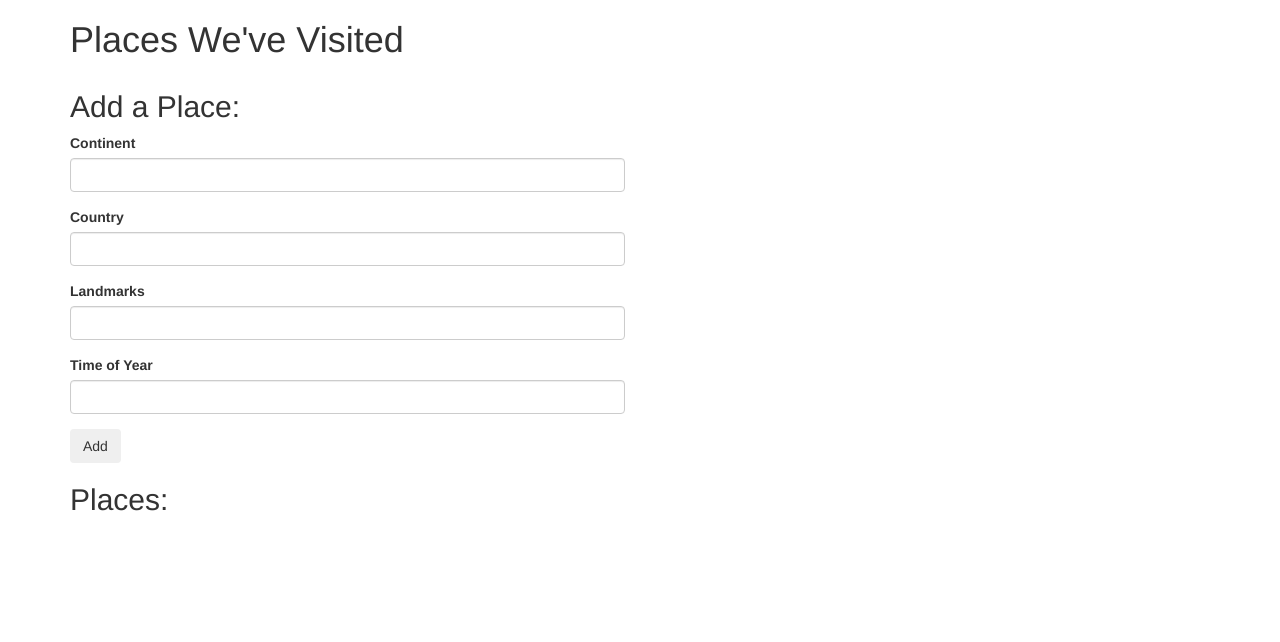
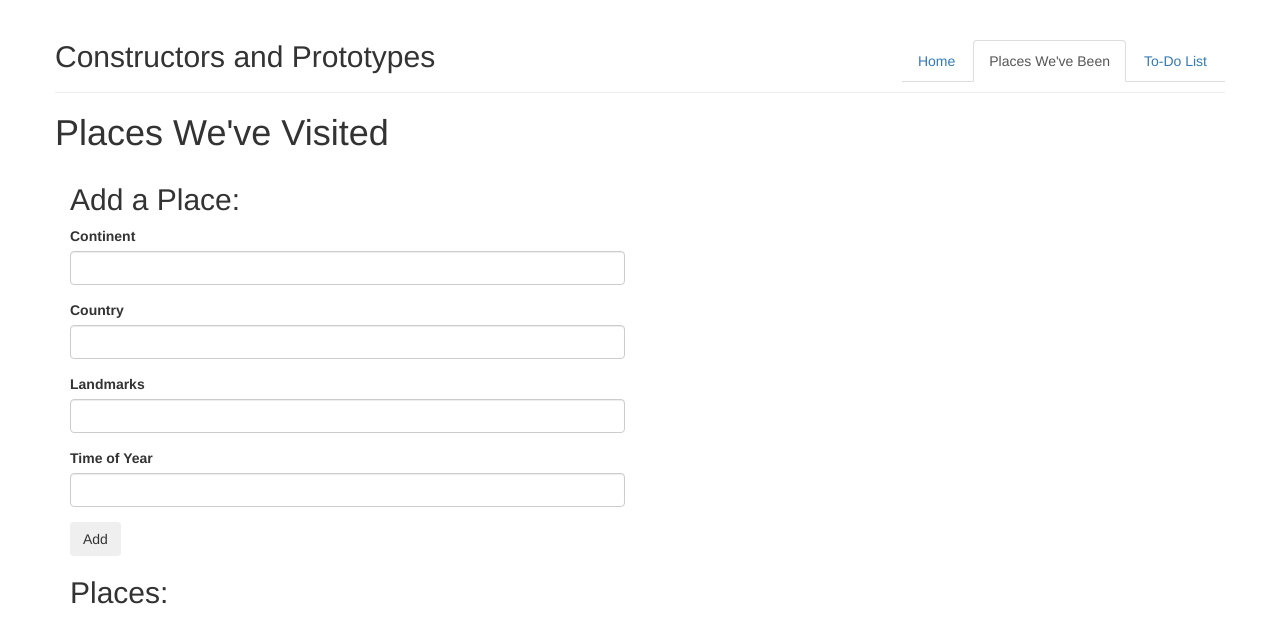
Before and after one commit to CharlesEwel/contact2, a plain HTML site: page places.html in a window 1280 px wide. Drawn offline with Linux system fonts and the light colour scheme.

Commit message:
add navigation bar and will update READM.md

```diff
--- a/places.html
+++ b/places.html
@@ -9,9 +9,16 @@
   </head>
   <body>
     <div class="container">
+      <div class="row">
+        <header class="page-header">
+          <ul class="nav nav-tabs pull-right">
+            <li><a href="index.html">Home</a></li>
+            <li class="active"><a href="Places.html">Places We've Been</a></li>
+            <li><a href="todolist.html">To-Do List</a></li>
+          </ul>
+        <h2 class="header">Constructors and Prototypes</h2>
+      </header>
       <h1>Places We've Visited</h1>
-
-      <div class="row">
         <div class="col-md-6">
           <h2>Add a Place:</h2>
           <form id="new-place">
```
Also changed, not shown: index.html (+8 -0 lines), 1 other file.
